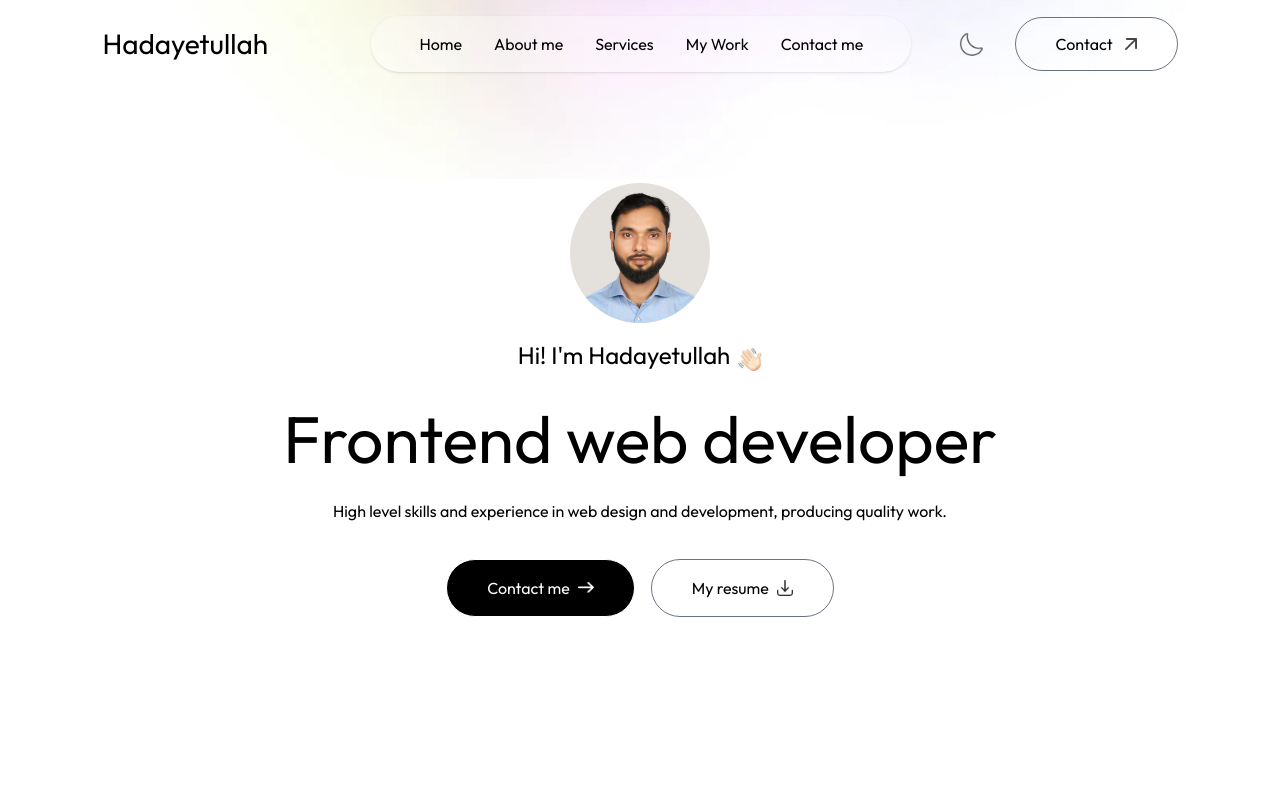
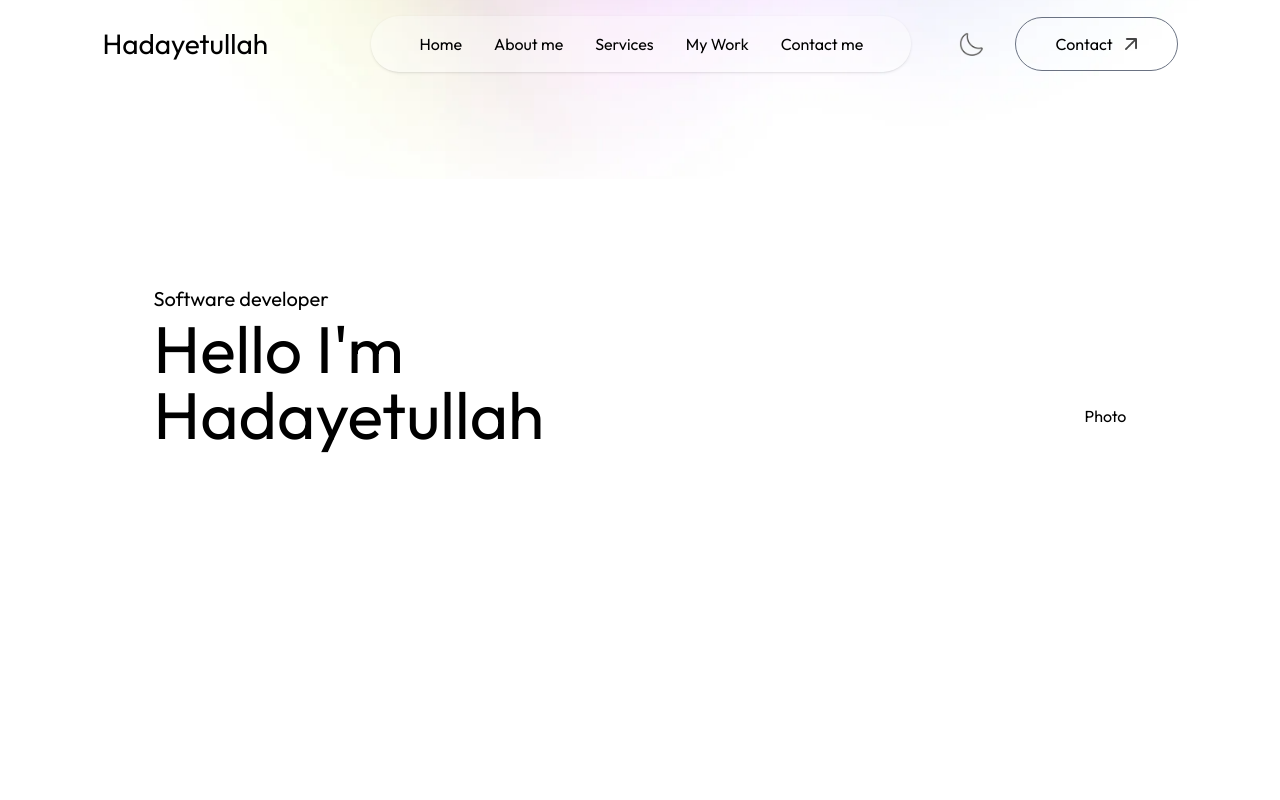
Before and after one commit to Hadayetullah/portfolio-v2, a Next.js app: page / in a window 1280 px wide. Shown: the top 800 px of the page. Built offline with nearby package versions, Linux system fonts and the light colour scheme; a web font is replaced by a local one.

Commit message:
Start converting design of Header section.

```diff
--- a/app/components/Header.tsx
+++ b/app/components/Header.tsx
@@ -11,7 +11,8 @@ type Props = {
 
 const Header = (props: Props) => {
   return (
-    <div className='w-11/12 max-w-3xl text-center mx-auto h-screen flex flex-col items-center justify-center gap-4 '>
+    <>
+    {/* <div className='w-11/12 max-w-3xl text-center mx-auto h-screen flex flex-col items-center justify-center gap-4 '>
         <motion.div
             initial={{ scale: 0 }}
             whileInView={{ scale: 1 }}
@@ -74,7 +75,24 @@ const Header = (props: Props) => {
                 <Image src={assets.download_icon} alt='' className='w-4' />
             </motion.a>
         </div>
+    </div> */}
+    <div className='w-full h-screen px-[12%] pt-[90px] md:pt-8 flex flex-col md:flex-row items-center justify-between'>
+        <div className='text-center xl:text-left'>
+            <span className='text-xl'>Software developer</span>
+            <h1 className='text-3xl sm:text-5xl lg:text-[66px]'>Hello I'm <br /><span>Hadayetullah</span></h1>
+            <motion.p
+                initial={{ opacity: 0 }}
+                whileInView={{ opacity: 1 }}
+                transition={{ duration: 0.6, delay: 0.7 }}
+                className='max-w-[500px] mb-9 text-white/80 '
+            >
+                High level skills and experience in web design and development, producing quality work.
+            </motion.p>
+        </div>
+
+        <div>Photo</div>
     </div>
+    </>
   )
 }
 
--- a/app/globals.css
+++ b/app/globals.css
@@ -10,6 +10,14 @@
   --color-lighthover: #fcf4ff;
   --color-darkhover: #2a004a;
   --color-darktheme: #11001F;
+  --color-secondary: #4b0f6c;
+  --color-secondaryhover: #5c1a7f;
+  --color-secondarydark: #3c0b5a;
+  --color-secondarydarkhover: #4b0f6c;
+  --color-secondarylight: #6c1f8f;
+  --color-secondarylighthover: #7f2a9f;
+  --color-tertiary: #bbf451;
+
 
   --shadow-shadowblack: 4px 4px 0 #000000;
   --shadow-shadowwhite: 4px 4px 0 #ffffff;
```
